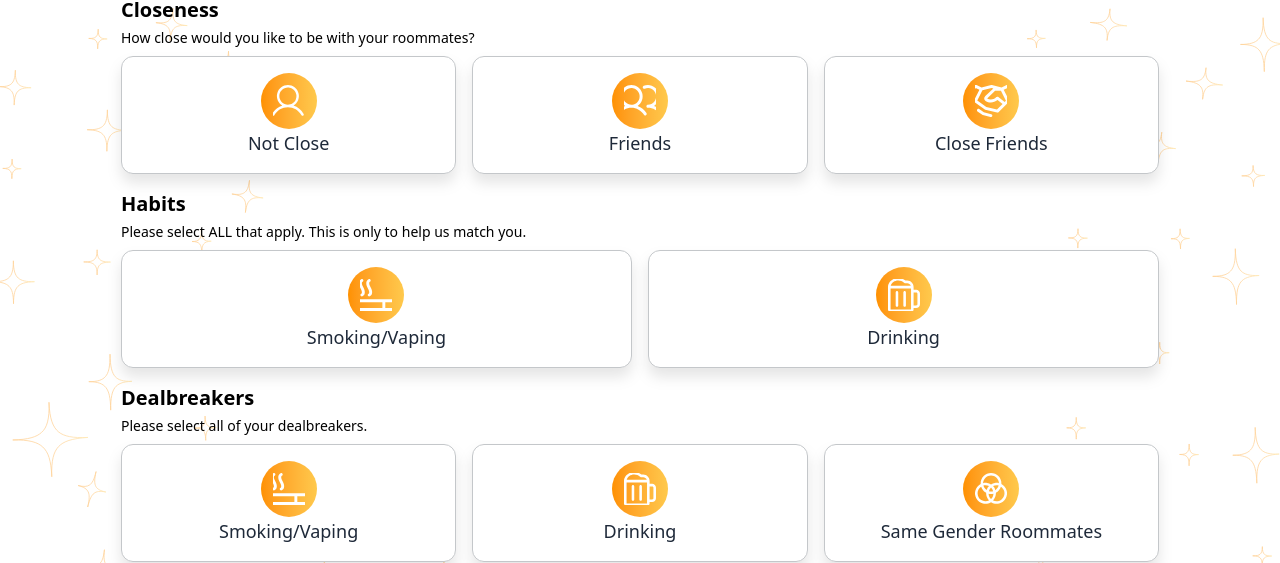
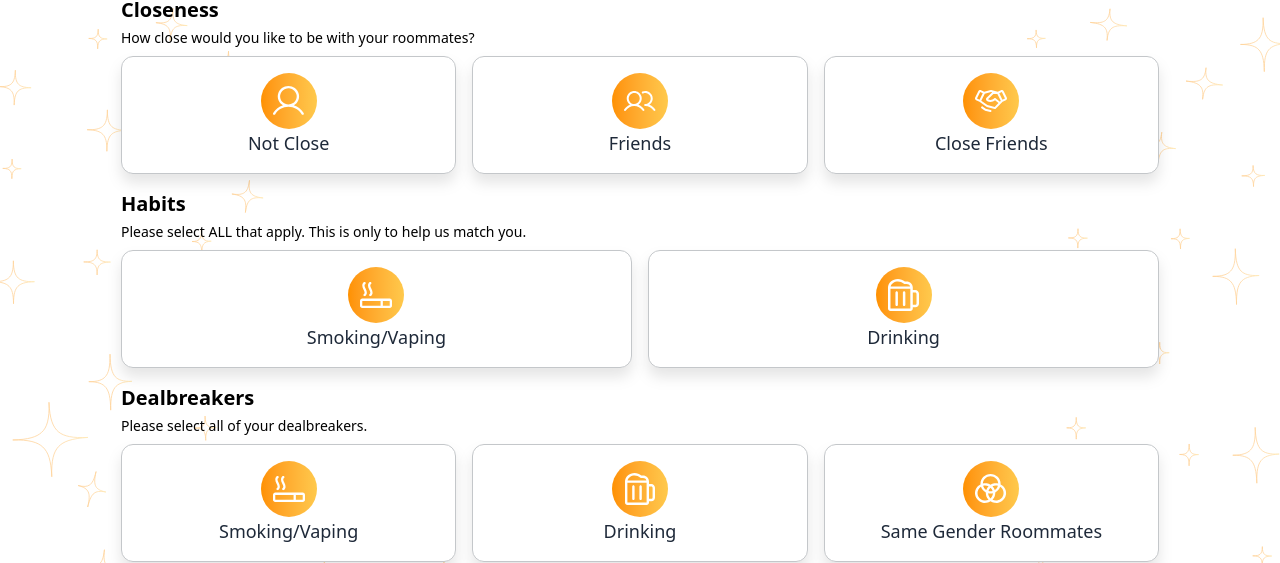
Before and after one commit to acmutd/meteormate-client, a Next.js app: page /onboarding/lifestyleHabits in a window 1280 px wide. Shown: the part 156-719 px from the top of the page. Built offline with nearby package versions, Linux system fonts and the light colour scheme; no server answers; sample sign-in values are in the browser's storage.

Commit message:
smol change that got euthanized last time apparently

```diff
--- a/src/components/LifestylePreferencesCard.tsx
+++ b/src/components/LifestylePreferencesCard.tsx
@@ -28,7 +28,7 @@ const LifestylePreferencesCard = ({
 			<Image
 				src={imageSrc}
 				width={1000} height={1000}
-				className="h-12 w-12 object-cover p-2"
+				className="h-12 w-12 object-contain p-2"
 			 alt={""}/>
 			</div>
 			<p className="text-lg text-gray-800 text-center">{title}</p>
```
